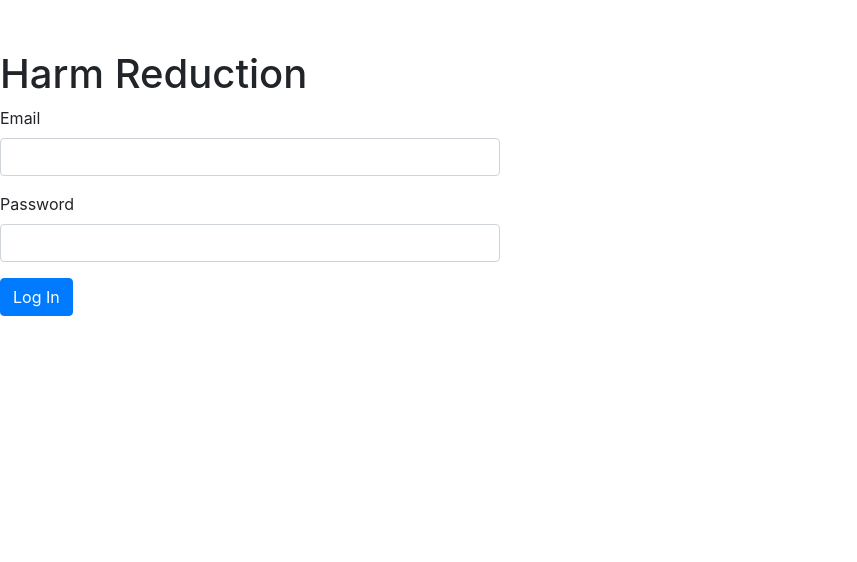
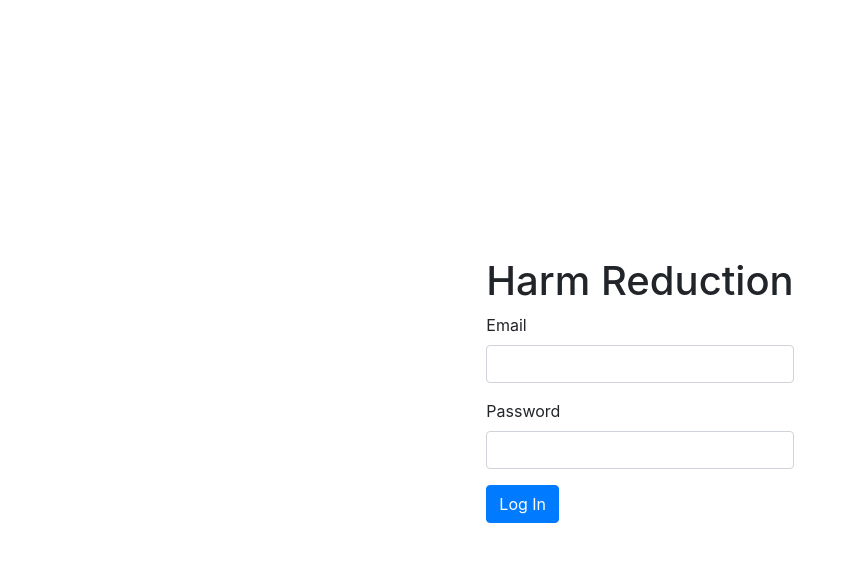
Before and after one commit to codeforboston/harm-reduction, a React (Create React App) app: page /#/login in a window 1280 px wide. Shown: the top 562 px of the page, without its empty margins (0-857 px from the left). Built offline with nearby package versions, Linux system fonts and the light colour scheme; no server answers.

Commit message:
Center the login form

```diff
--- a/src/App.css
+++ b/src/App.css
@@ -33,10 +33,15 @@
   margin: 2%;
 }
 
-.auth-loading {
-  width:100vw;
-  height:100vh;
-  display:flex;
+.fullscreen {
+  width: 100vw;
+  height: 100vh;
+  display: flex;
   justify-content: center;
   align-items: center;
 }
+
+.login {
+  margin: '20px';
+  max-width: '500px';
+}
--- a/src/App.js
+++ b/src/App.js
@@ -49,7 +49,7 @@ function PrivateRoute({ children, ...rest }) {
             );
           case AuthStatus.Loading:
             return (
-              <div className="auth-loading">
+              <div className="fullscreen">
                 <Spinner animation="border" />
               </div>
             );
--- a/src/Login.js
+++ b/src/Login.js
@@ -8,16 +8,11 @@ import { useAuthState } from './Auth';
 
 export default () => {
   return (
-    <div
-      style={{
-        marginTop: '50px',
-        marginBottom: '50px',
-        maxWidth: '500px',
-        alignSelf: 'center',
-      }}
-    >
-      <h1>Harm Reduction</h1>
-      <LoginForm />
+    <div className="fullscreen">
+      <div className="login">
+        <h1>Harm Reduction</h1>
+        <LoginForm />
+      </div>
     </div>
   );
 };
```
